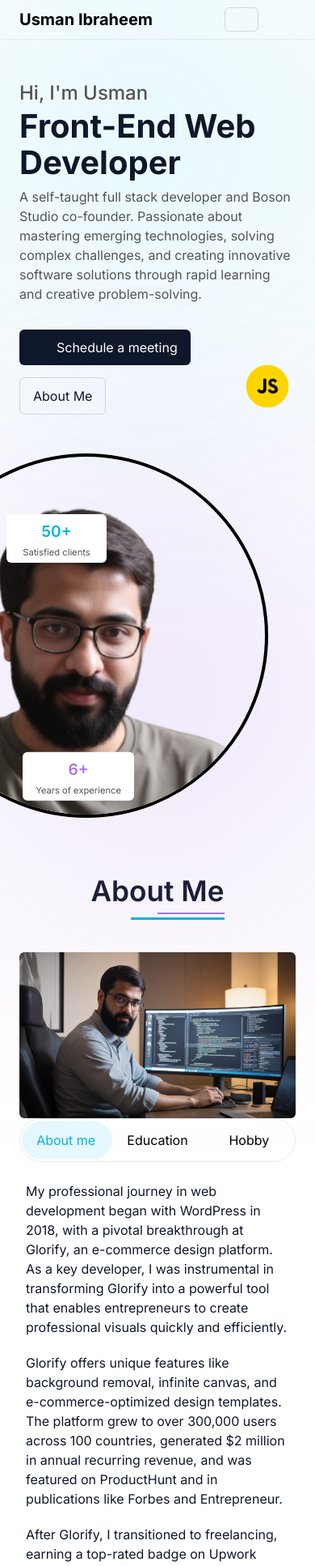
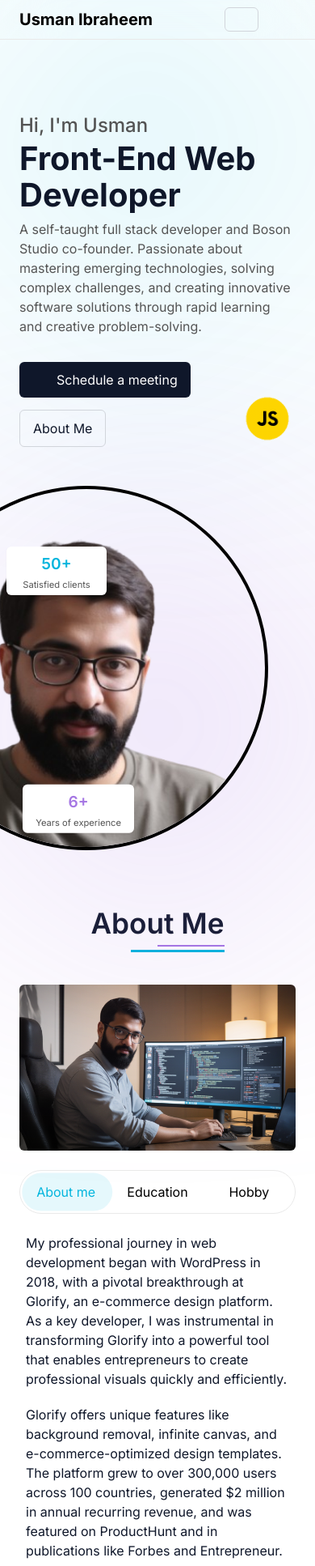
Before and after one commit to usmanibrahim74/usmanibraheem.com, a Vue app: page / in a window 390 px wide. Shown: the top 1934 px of the page at 81% size. Built offline with nearby package versions, Linux system fonts and the light colour scheme; some icons are missing.

Commit message:
responsive

```diff
--- a/src/components/AboutMe/Index.vue
+++ b/src/components/AboutMe/Index.vue
@@ -33,7 +33,7 @@ const handleActiveTab = (tab) => {
         <img alt="usman/image" src="/images/me-big.png" class="w-full rounded-md object-cover"/>
       </div>
 
-      <div>
+      <div class="pt-6 lg:pt-0">
         <div class="w-full grid grid-cols-3 relative rounded-full border dark:border-darkTextColor/40 border-borderColor">
 
           <div :class="activeTab === 'about_me' ?'translate-x-[2%]' : activeTab === 'education' ? 'translate-x-[100%]' : 'translate-x-[201.4%]'" class="bg-highlightPrimary/10 dark:bg-highlightPrimary/50 absolute h-[90%] sm:h-[85%] rounded-full top-[50%] w-[33%] transform transition-all duration-700 translate-y-[-50%]"></div>
--- a/src/components/Hero.vue
+++ b/src/components/Hero.vue
@@ -87,7 +87,7 @@ onUnmounted(() => {
 
 <template>
   <Layout id="home"
-          class="min-h-[90vh] flex-col lg:flex-row flex items-center justify-between relative dark:bg-darkBgColor transition-all duration-500 z-0 gap-12 sm:gap-16 lg:gap-0">
+          class="pt-10 lg:pt-0 min-h-[90vh] flex-col lg:flex-row flex items-center justify-between relative dark:bg-darkBgColor transition-all duration-500 z-0 gap-12 sm:gap-16 lg:gap-0">
     <!--  up shadow  -->
     <div
         class="bg-highlightPrimary absolute top-[30px] left-[80px] blur-[200px] dark:w-[250px] dark:h-[250px] dark:blur-[180px] w-[200px] h-[200px] rounded-full z-[-1]"></div>
```
